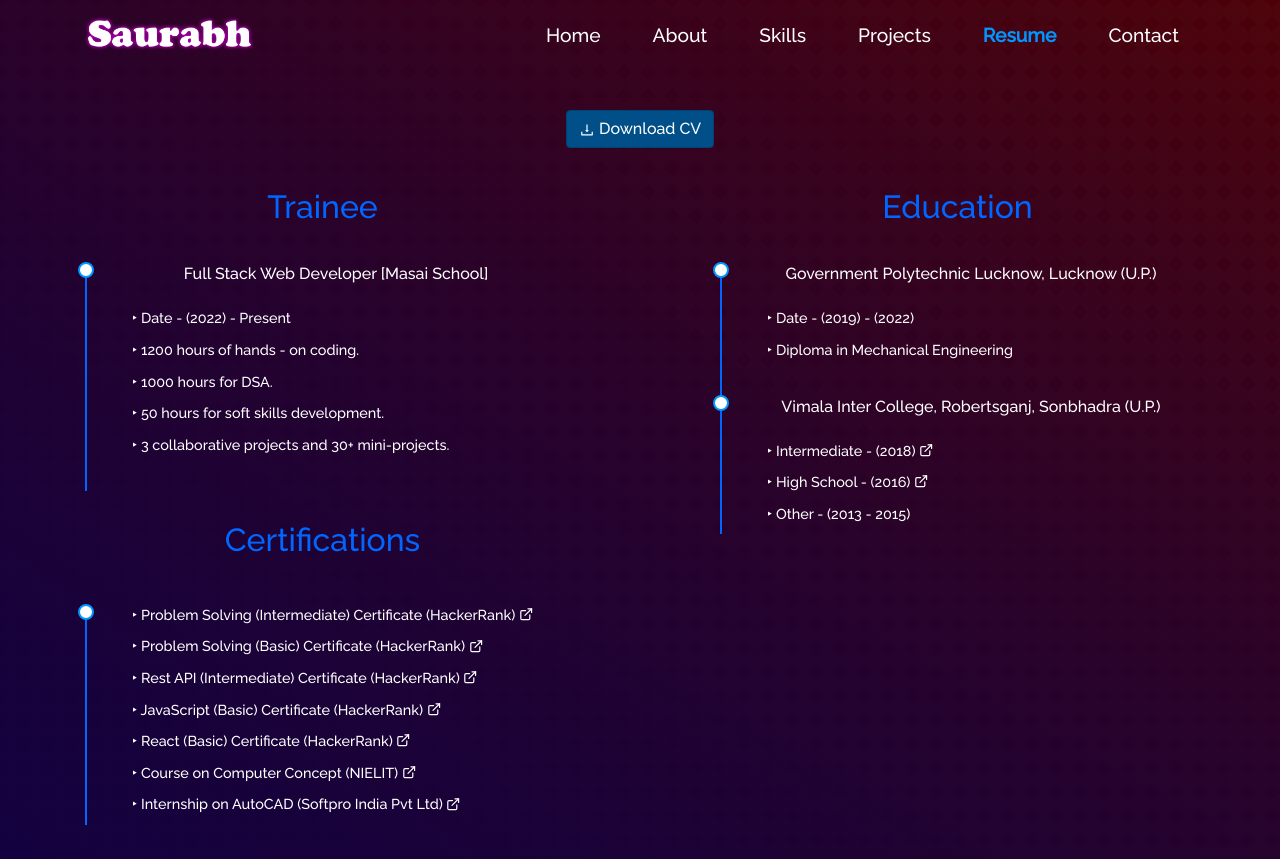
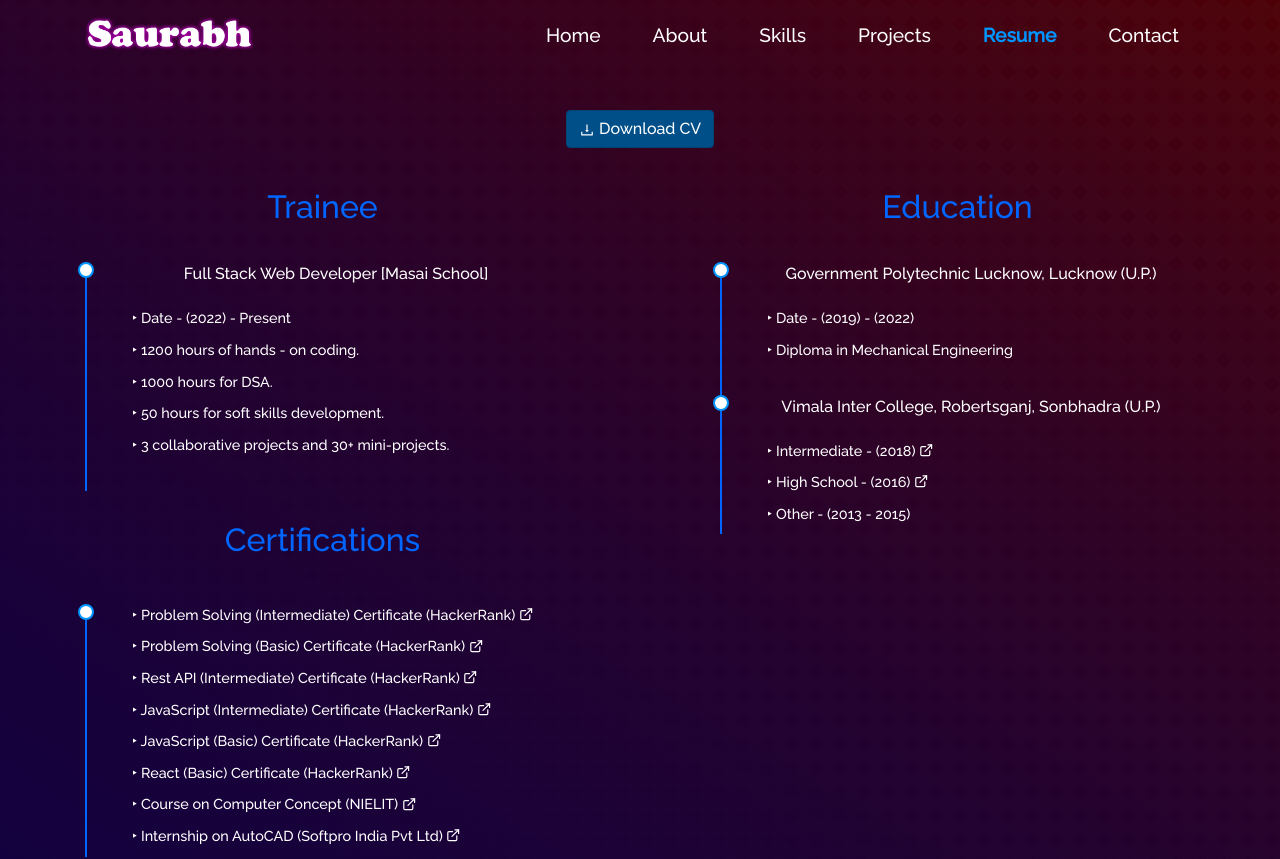
Before and after one commit to SaurabhSinghRbz/my-portfolio, a React (Create React App) app: page /resume in a window 1280 px wide. Shown: the top 859 px of the page. Built offline with nearby package versions, Linux system fonts and the light colour scheme.

Commit message:
adding javascript intermediate certificate

```diff
--- a/src/components/Resume/Resume.js
+++ b/src/components/Resume/Resume.js
@@ -66,6 +66,15 @@ function Resume() {
                     target="_blank"
                   >
                     Rest API (Intermediate) Certificate (HackerRank)&nbsp;
+                    <FiExternalLink />
+                  </a>,
+                  <a
+                    rel="noreferrer"
+                    className="certificate_Links"
+                    href="https://www.hackerrank.com/certificates/fac38bf11f09"
+                    target="_blank"
+                  >
+                    JavaScript (Intermediate) Certificate (HackerRank)&nbsp;
                     <FiExternalLink />
                   </a>,
                   <a
```
